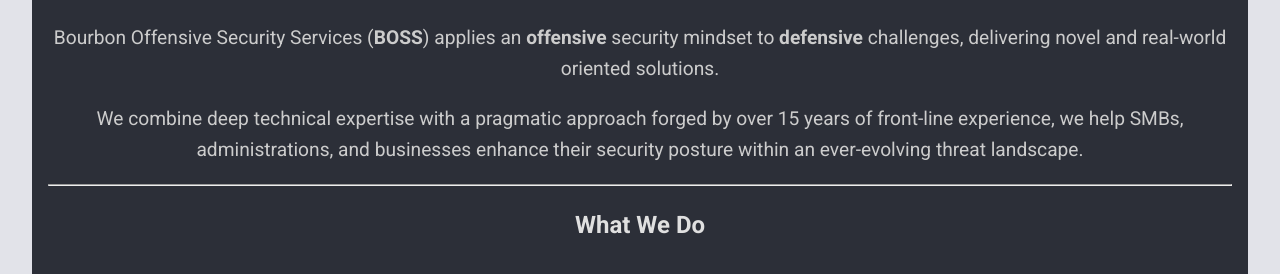
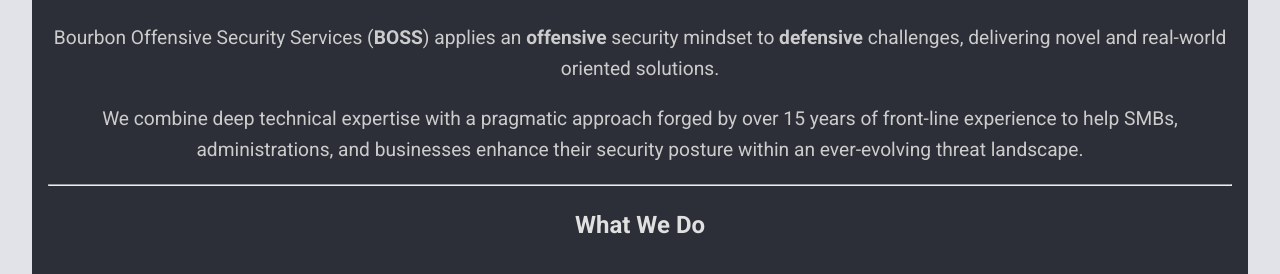
Before and after one commit to kmkz/BOSS.github.io, a Jekyll site: the page built from index.md, in a window 1280 px wide and 900 px high. Shown: the part 293-567 px from the top of the window. Built offline with Jekyll 4.4.1, drawn with Linux system fonts in a browser that asks for light colours.

Commit message:
css party

```diff
--- a/index.md
+++ b/index.md
@@ -8,7 +8,7 @@
 </div>
 
 <p style="text-align: center; color: #ccc; font-size: 1.2em;">Bourbon Offensive Security Services (<strong>BOSS</strong>) applies an <strong>offensive</strong> security mindset to <strong>defensive</strong> challenges, delivering novel and real-world oriented solutions.</p>
-<p style="text-align: center; color: #ccc; font-size: 1.2em;">We combine deep technical expertise with a pragmatic approach forged by over 15 years of front-line experience, we help SMBs, administrations, and businesses enhance their security posture within an ever-evolving threat landscape.</p>
+<p style="text-align: center; color: #ccc; font-size: 1.2em;">We combine deep technical expertise with a pragmatic approach forged by over 15 years of front-line experience to help SMBs, administrations, and businesses enhance their security posture within an ever-evolving threat landscape.</p>
 
 ---
 
```
